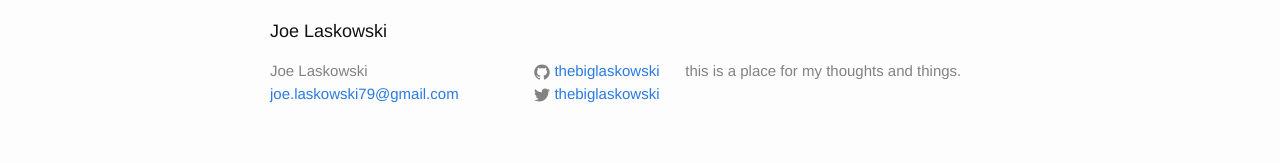
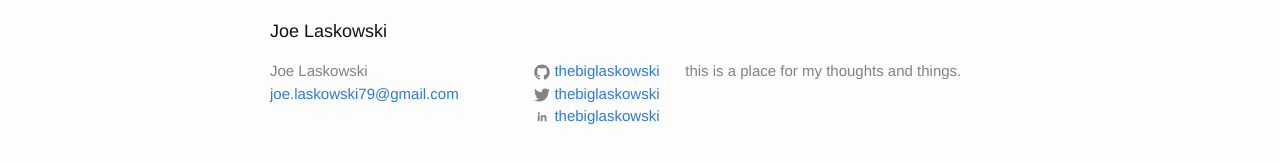
Before and after one commit to TheBigLaskowski/blog, a Jekyll site: the page built from index.html, in a window 1280 px wide. Shown: the part 489-652 px from the top of the page. Built offline with Jekyll 4.4.1, drawn with Linux system fonts in a browser that asks for light colours.

Commit message:
added linkedin markdown to footer

```diff
--- a/_includes/footer.html
+++ b/_includes/footer.html
@@ -22,6 +22,10 @@
                     <li>
                         {% include icon-twitter.html username=site.twitter_username %}
                     </li>
+                    {% endif %} {% if site.linkedin_username %}
+                    <li>
+                        {% include icon-linkedin.html username=site.linkedin_username %}
+                    </li>
                     {% endif %}
                 </ul>
             </div>
```
